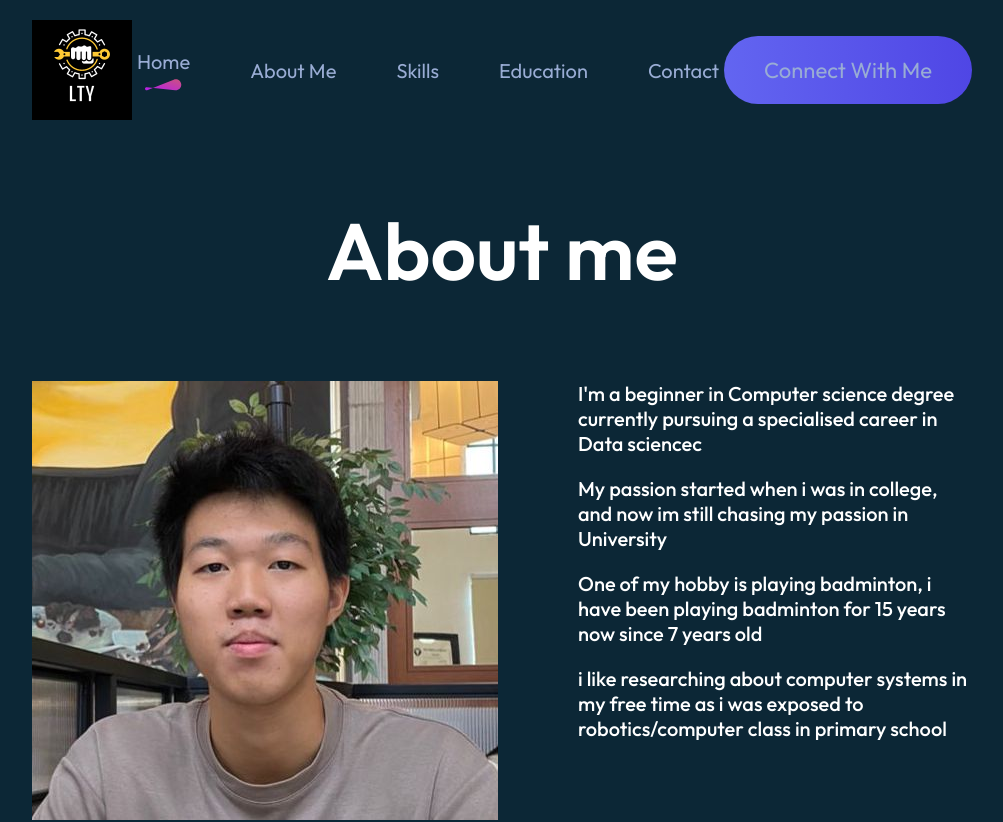
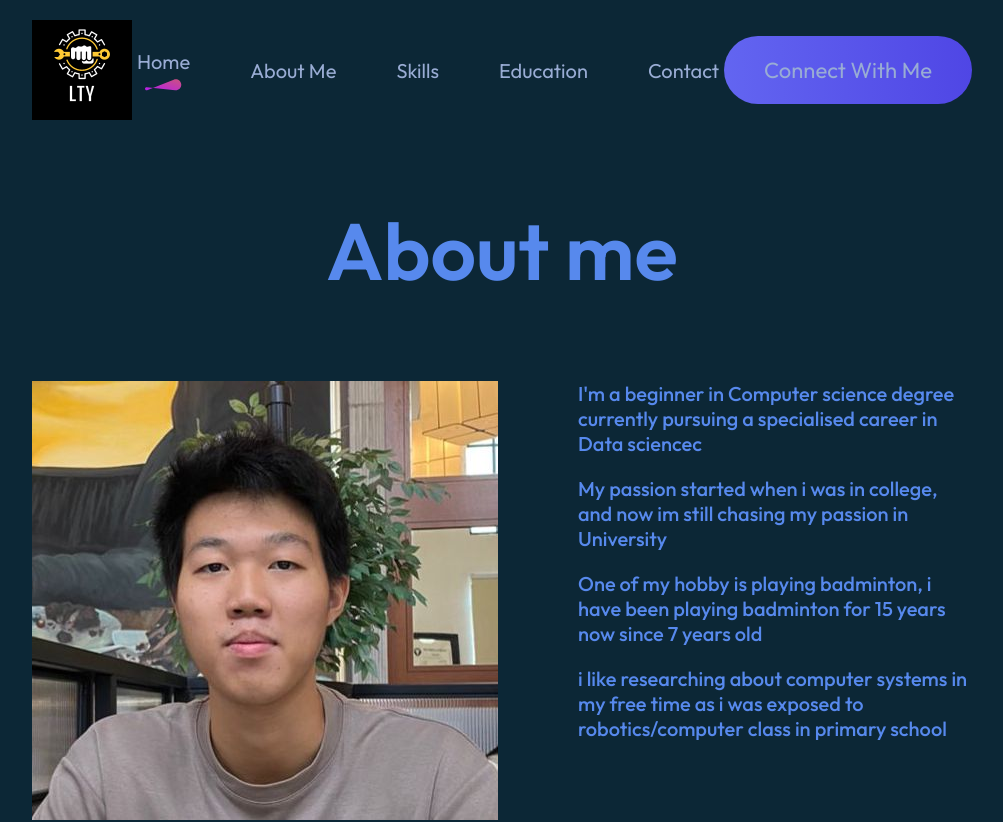
Before and after one commit to teckyyong/ReactJs_my_portfolio, a React (Vite) app: page /about in a window 1280 px wide. Shown: the top 822 px of the page, without its empty margins (138-1141 px from the left). Built offline with nearby package versions, Linux system fonts and the light colour scheme.

Commit message:
changed color of about page

```diff
--- a/src/Components/AboutPage/AboutPage.css
+++ b/src/Components/AboutPage/AboutPage.css
@@ -9,11 +9,28 @@
 .about-title{
     position: relative;
 }
-.about-title h1{
+/* .about-title h1{
     padding: 0px 30px;
     font-size: 80px;
     font-weight: 600;
+} */
+.about-title h1 {
+    padding: 0px 30px;
+    font-size: 80px;
+    font-weight: 600;
+    color:  #5789ed; /* Blue 600 from Tailwind palette */
 }
+
+.about-para {
+    display:flex;
+    flex-direction: column;
+    gap: 20px;
+    font-size: 20px;
+    font-weight: 500;
+    color:  #5789ed; /* Make intro text blue */
+}
+
+
 .about-title img{
     position: absolute;
     bottom:0;
@@ -29,13 +46,13 @@
     flex-direction: column;
     gap: 80px;
 }
-.about-para{
+/* .about-para{
     display:flex;
     flex-direction: column;
     gap: 20px;
     font-size: 20px;
     font-weight: 500;
-}
+} */
 .about-skills{
     display: flex;
     flex-direction: column;
```
